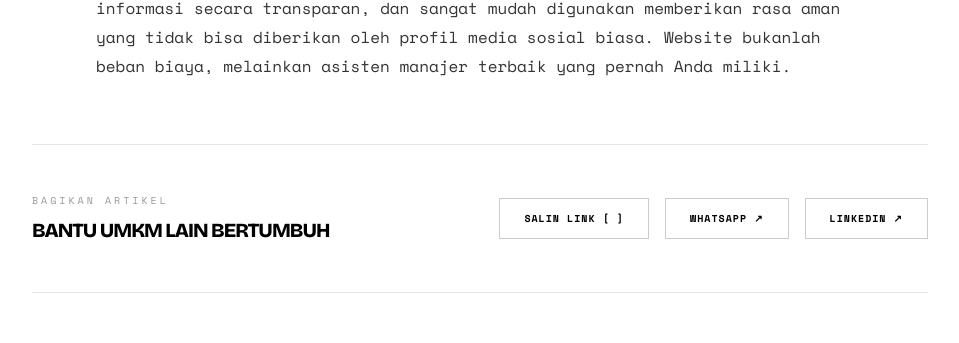
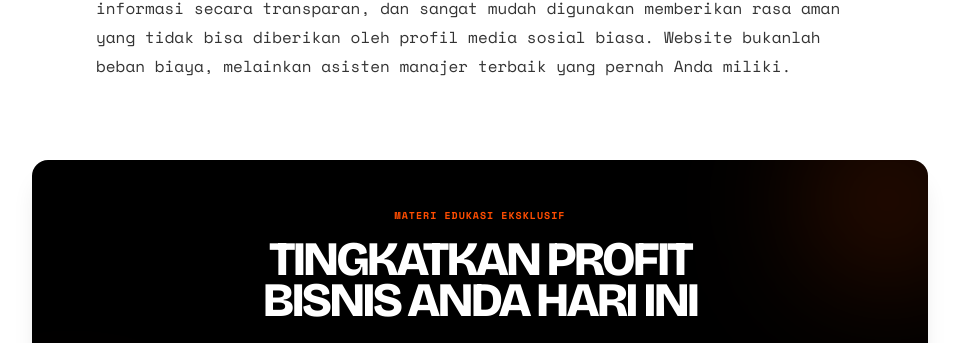
Before and after one commit to luttestudio28-tech/lini-karya, a Next.js app: page /blog/studi-kasus-klinik-kecantikan in a window 1280 px wide. Shown: the part 3671-4014 px from the top of the page, without its empty margins (160-1119 px from the left). Built offline with nearby package versions, Linux system fonts and the light colour scheme.

Commit message:
UI: Remove share buttons as they are not currently a priority

```diff
--- a/src/app/blog/[slug]/page.tsx
+++ b/src/app/blog/[slug]/page.tsx
@@ -2,7 +2,6 @@ import Link from "next/link";
 import { notFound } from "next/navigation";
 import Image from "next/image";
 import { blogPosts } from "@/lib/blog-data";
-import ShareArticle from "@/components/ui/ShareArticle";
 
 export async function generateStaticParams() {
   return blogPosts.map((post) => ({
@@ -70,8 +69,6 @@ export default async function BlogPostPage({ params }: { params: Promise<{ slug:
           className="font-mono text-sm md:text-base leading-relaxed text-foreground/80 space-y-12 blog-content max-w-3xl prose-custom mx-auto"
           dangerouslySetInnerHTML={{ __html: post.content }}
         />
-
-        <ShareArticle title={post.title} slug={post.slug} />
 
         {/* LEAD MAGNET BANNER */}
         <div className="my-20 p-8 md:p-12 bg-foreground text-background text-center rounded-2xl shadow-xl relative overflow-hidden">
--- a/src/components/ui/ShareArticle.tsx
+++ /dev/null
@@ -1,94 +0,0 @@
-"use client";
-
-import { useState } from "react";
-import { motion, AnimatePresence } from "framer-motion";
-
-interface ShareArticleProps {
-  title: string;
-  slug: string;
-}
-
-const ShareArticle = ({ title, slug }: ShareArticleProps) => {
-  const [copied, setCopied] = useState(false);
-  const shareUrl = `https://linikarya.com/blog/${slug}`;
-
-  const copyToClipboard = async () => {
-    try {
-      await navigator.clipboard.writeText(shareUrl);
-      setCopied(true);
-      setTimeout(() => setCopied(false), 2000);
-    } catch (err) {
-      console.error("Failed to copy link:", err);
-    }
-  };
-
-  const shareLinks = [
-    {
-      name: "WhatsApp",
-      url: `https://wa.me/?text=${encodeURIComponent(`${title} - ${shareUrl}`)}`,
-    },
-    {
-      name: "LinkedIn",
-      url: `https://www.linkedin.com/sharing/share-offsite/?url=${encodeURIComponent(shareUrl)}`,
-    },
-  ];
-
-  return (
-    <div className="py-12 border-y border-foreground/10 my-16">
-      <div className="flex flex-col md:flex-row md:items-center justify-between gap-8">
-        <div>
-          <span className="font-mono text-[10px] uppercase tracking-[0.3em] opacity-40 block mb-2">
-            Bagikan Artikel
-          </span>
-          <h4 className="font-display text-xl uppercase tracking-tighter">Bantu UMKM Lain Bertumbuh</h4>
-        </div>
-
-        <div className="flex flex-wrap gap-4">
-          {/* Copy Link Button */}
-          <button
-            onClick={copyToClipboard}
-            className="relative font-mono text-[10px] uppercase tracking-widest border border-foreground/20 hover:border-accent/40 px-6 py-3 transition-all cursor-pointer font-bold group overflow-hidden"
-          >
-            <AnimatePresence mode="wait">
-              {copied ? (
-                <motion.span
-                  key="copied"
-                  initial={{ y: 20, opacity: 0 }}
-                  animate={{ y: 0, opacity: 1 }}
-                  exit={{ y: -20, opacity: 0 }}
-                  className="text-accent"
-                >
-                  Link Tersalin!
-                </motion.span>
-              ) : (
-                <motion.span
-                  key="copy"
-                  initial={{ y: 20, opacity: 0 }}
-                  animate={{ y: 0, opacity: 1 }}
-                  exit={{ y: -20, opacity: 0 }}
-                >
-                  Salin Link [ ]
-                </motion.span>
-              )}
-            </AnimatePresence>
-          </button>
-
-          {/* Social Share Links */}
-          {shareLinks.map((link) => (
-            <a
-              key={link.name}
-              href={link.url}
-              target="_blank"
-              rel="noopener noreferrer"
-              className="font-mono text-[10px] uppercase tracking-widest border border-foreground/20 hover:bg-foreground hover:text-background px-6 py-3 transition-all font-bold"
-            >
-              {link.name} ↗
-            </a>
-          ))}
-        </div>
-      </div>
-    </div>
-  );
-};
-
-export default ShareArticle;
```
